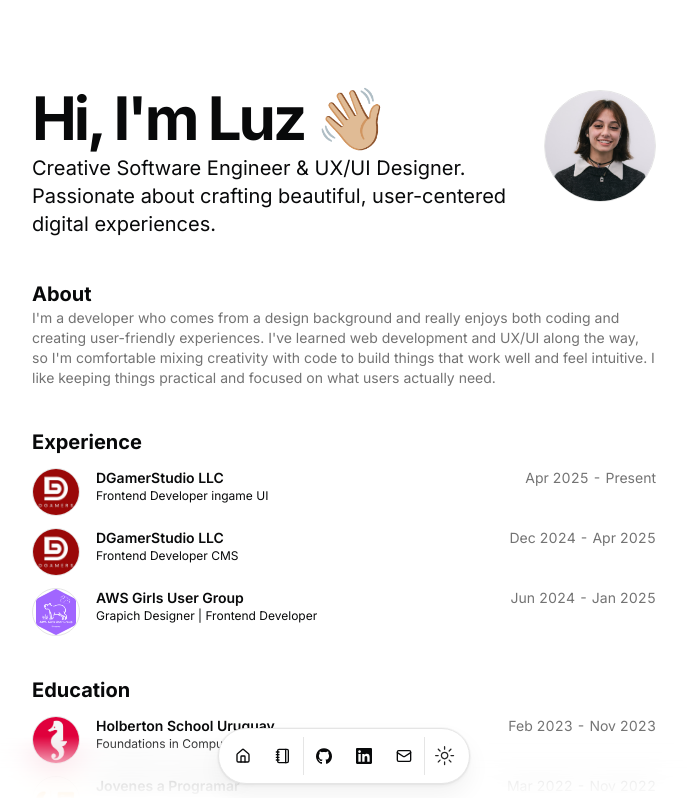
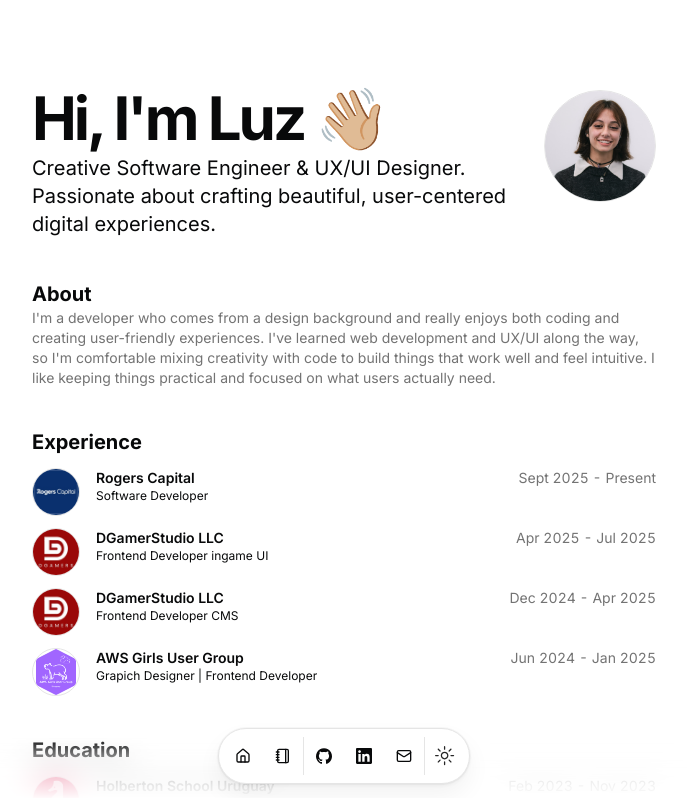
Before and after one commit to vandriodd/vandriodd, a Next.js app: page / in a window 1280 px wide. Shown: the top 798 px of the page, without its empty margins (296-983 px from the left). Built offline with nearby package versions, Linux system fonts and the light colour scheme.

Commit message:
feat: add Rogers Capital experience and update DGamerStudio role

```diff
--- a/src/data/resume.tsx
+++ b/src/data/resume.tsx
@@ -85,6 +85,18 @@ export const DATA = {
 
   experience: [
     {
+      company: "Rogers Capital",
+      href: "https://rogerscapital.mu/",
+      badges: [],
+      location: "Hybrid",
+      title: "Software Developer",
+      logoUrl: "/rogers-capital-logo.png",
+      start: "Sept 2025",
+      end: "Present",
+      description:
+        "I contribute to multiple B2B projects, working on both frontend and backend development based on project requirements. I collaborate with developers, UX designers, Business Analysts, QA engineers, and clients to deliver reliable software and improve existing solutions.",
+    },
+    {
       company: "DGamerStudio LLC",
       href: "https://dgamer.studio/",
       badges: [],
@@ -92,9 +104,9 @@ export const DATA = {
       title: "Frontend Developer ingame UI",
       logoUrl: "/dgamerstudio.png",
       start: "Apr 2025",
-      end: "Present",
+      end: "Jul 2025",
       description:
-        "Currently focused on developing in-game user interfaces using React and Cohtml. Collaborating with designers and developers to redesign the game's UI, enhancing both visual quality and player experience.",
+        "Worked on developing in-game user interfaces using React and Cohtml. Collaborated with designers and developers to redesign the game's UI, improving both visual quality and player experience.",
     },
     {
       company: "DGamerStudio LLC",
@@ -308,14 +320,6 @@ export const DATA = {
         },
       ],
     },
-    // {
-    //   title: "ConectArt",
-    //   dates: "Aug 6th, 2024 - Present",
-    //   description:
-    //     "Designed the visual identity for ConectArt, including the logo, color palette, and brand tone. Created the branding briefing and am developing the landing page. Focused on crafting a cohesive and engaging brand experience.",
-    //   image: "/conectart.png",
-    //   links: [],
-    // },
     {
       title: "AWS Girls User Group Uruguay",
       dates: "Jun 25th, 2024 - Jan 15th, 2025",
```
Also changed, not shown: public/rogers-capital-logo.png (added), 1 other file (tests, documents, lock files or other folders).
